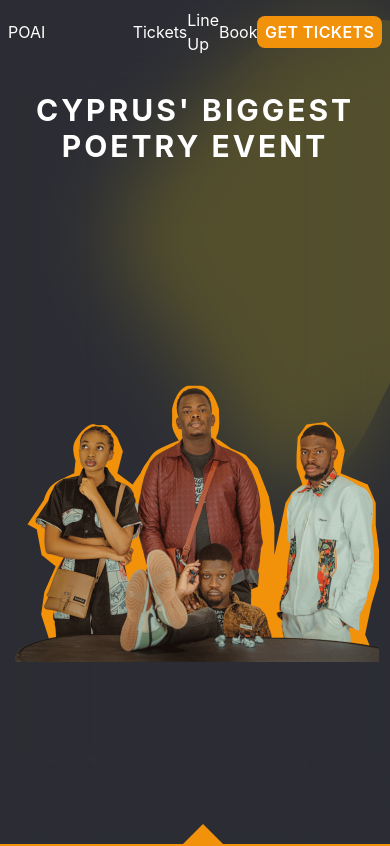
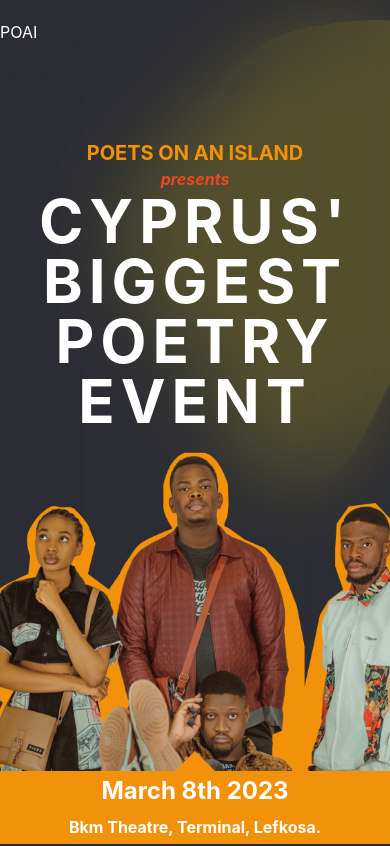
Before and after one commit to ayowayne123/POAI-BKM-Tickets, a Next.js app: page / in a window 390 px wide. Shown: the top 846 px of the page. Built offline with nearby package versions, Linux system fonts and the light colour scheme.

Commit message:
repsonsive hero

```diff
--- /dev/null
+++ b/components/info.jsx
@@ -0,0 +1,23 @@
+import React from 'react'
+
+function Info() {
+  return (
+    <div>
+       <div className='container'>
+      <div className='grid grid-cols-3 w-full'>
+
+        <span className='col-span-2 w-full flex flex-col'>
+        <span> Post-fear</span>
+        <span> Let our words speak II</span>
+
+
+        </span>
+
+         </div>
+
+         </div>
+    </div>
+  )
+}
+
+export default Info
--- a/components/main.jsx
+++ b/components/main.jsx
@@ -7,25 +7,25 @@
 
 function Main() {
   return (
-    <div>
-    <div id='home' className=' container overflow-hidden w-full h-screen relative'>
-     <div className=' ' >
+    <div className='md:h-full h-screen flex flex-col'>
+    <div id='home' className=' lg:container overflow-hidden w-full h-full  md:h-screen relative'>
+     <div className='' >
         <span className=' backdrop-blur-[40px] -z-10 h-full w-full absolute '> </span>
   <span className='absolute  -z-20 inset-x-0 top-5 flex flex-row justify-center translate-x-[30%] items-center mx-auto' >
-  <svg  viewBox="0 0 383 457" fill="none" xmlns="http://www.w3.org/2000/svg" className=' lg:w-1/4 xl:w-1/4 '>
+  <svg  viewBox="0 0 383 457" fill="none" xmlns="http://www.w3.org/2000/svg" className=' md:w-1/4 xl:w-1/4 '>
 <path fillRule="evenodd" clipRule="evenodd" d="M179.78 9.04145C240.598 -4.27955 315.315 -8.6697 357.175 37.4933C398.57 83.142 381.193 155.264 366.737 215.213C355.844 260.384 316.55 287.035 288.142 323.773C251.74 370.849 239.211 455.907 179.78 456.99C120.516 458.069 102.813 375.415 67.4036 327.794C40.2771 291.312 0.276022 260.703 0.00155725 215.213C-0.273918 169.555 36.0529 135.648 66.0369 101.262C99.3956 63.0059 130.245 19.8912 179.78 9.04145Z" fill="#EFD510" fillOpacity="0.2"/>
 </svg>
 
     </span>
       <div className='w-full h-16  grid grid-cols-3 items-center bg-transparent'>
         <span> POAI </span>
-        <span className='w-full  flex flex-row justify-between items-center ' >
+        <span className='w-full  hidden md:flex flex-row justify-between items-center ' >
          <Link href='/#tickets' scroll={true}>Tickets </Link>
          <Link href='/#lineUp' to='/#lineUp' scroll={true}> Line Up</Link>
          <Link href='/#book' scroll={true}>Book </Link>
          <Link href='/#partner' scroll={true}> Partners </Link>
              </span>
-             <span className='w-full flex items-center justify-center'>
+             <span className='w-full  hidden md:flex items-center justify-center'>
              <span className='w-32 flex items-center justify-center font-semibold cursor-pointer hover:bg-[#f2910aad]   h-8 bg-[#F2910A] rounded-lg text-white uppercase tracking-wide'>
               Get tickets
              </span>
@@ -35,21 +35,27 @@
     </div>
     </div>
     <div className='w-full h-full flex justify-between  flex-col '>
-    <span className='tracking-widest text-3xl lg:text-7xl w-full flex-col  uppercase font-bold translate-y-7 flex items-center justify-center text-center'>
+    <span className='md:hidden tracking-widest text-6xl h-full w-full flex-col  uppercase font-bold translate-y-7 flex items-center justify-center text-center'>
+    <span className='text-xl uppercase tracking-normal text-[#f2910a]'>Poets on an Island</span>
+    <span className='text-base lowercase italic tracking-normal text-[#E94822]'>presents</span>
     <span>Cyprus&apos; biggest  </span>
     <span>poetry event </span></span>
-<span className=' uppercase w-full h-full z-10 font-bold  grid relative '>
-  <Image src={BkmMain} alt='Poets on an Island' className='w-fit  bg-gradient-to-b from-current to-transparent object-contain' fill/> </span>
+    <span className='hidden md:flex tracking-widest text-5xl md:text-7xl w-full flex-col  uppercase font-bold translate-y-7  items-center justify-center text-center'>
+    <span>Cyprus&apos; biggest  </span>
+    <span>poetry event </span></span>
+<span className=' uppercase w-full h-full z-10 font-bold  flex flex-col relative '>
+  <Image src={BkmMain} alt='Poets on an Island' className='w-full bg-gradient-to-b  from-current to-transparent lg:object-contain object-cover' fill/>
+   </span>
 
   </div>
   <span className='w-full  flex-row flex items-center justify-center absolute bottom-0  z-30 '>
   <span  className=' triangle  '> </span></span>
     </div>
 
-    <span className='h-20 lg:h-32 w-full flex flex-col items-center justify-center gap-2 font-bold text-2xl lg:text-5xl text-white bg-[#F2910A] '>
+    <span className='h-20 md:h-32 w-full flex flex-col items-center justify-center gap-2 font-bold text-2xl md:text-5xl text-white bg-[#F2910A] '>
 
       <span> March 8th 2023</span>
-      <span className='lg:text-3xl text-base'>Bkm Theatre, Terminal, Lefkosa. </span> </span>
+      <span className='md:text-3xl text-base'>Bkm Theatre, Terminal, Lefkosa. </span> </span>
     </div>
   )
 
--- a/components/regular.jsx
+++ /dev/null
@@ -1,18 +0,0 @@
-import React from 'react'
-
-function Regular() {
-  return (
-    <div className='w-full flex flex-col  mx-auto container items-center justify-center -translate-y-4'>
-         <span className='flex w-2/5  relative group cursor-pointer '>
-    <svg  viewBox="0 0 239 83" fill="#ffffff" className='w-full stroke-red-600  group-hover:fill-[#F2910A]' xmlns="http://www.w3.org/2000/svg">
-    <path d="M0 57.7968V0C56.9092 20.1284 176.376 20.3477 239 0V57.7968C238.866 71.721 185.415 83 119.5 83C53.585 83 0.134344 71.721 0 57.7968Z" fill=""/>
-    </svg>
-    <span className=' text-black flex absolute inset-0 translate-y-3 text-2xl font-semibold items-center justify-center'>Regular</span>
-
-    </span>
-
-    </div>
-  )
-}
-
-export default Regular
--- /dev/null
+++ b/components/schedule.jsx
@@ -0,0 +1,11 @@
+import React from 'react'
+
+function Schedule() {
+  return (
+    <div>
+
+    </div>
+  )
+}
+
+export default Schedule
--- a/components/stage.jsx
+++ /dev/null
@@ -1,19 +0,0 @@
-import React from 'react'
-
-
-function Stage() {
-  return (
-    <div className='w-full flex flex-col  mx-auto container '>
-    <span  className='flex w-full items-center justify-center relative'>
-
-<svg  viewBox="0 0 239 94" fill="#ffffff" className='w-2/5 stroke-red-600 'xmlns="http://www.w3.org/2000/svg">
-<path d="M0 65.4567V0H239V65.4567C238.866 81.2262 185.415 94 119.5 94C53.585 94 0.134344 81.2262 0 65.4567Z" fill=""/>
-</svg>
-<span className='w-full h-full text-black flex z-20 absolute inset-0 text-2xl font-semibold items-center justify-center'>Stage</span>
-    </span>
-
-    </div>
-  )
-}
-
-export default Stage
--- a/components/ticket.jsx
+++ /dev/null
@@ -1,15 +0,0 @@
-import React from 'react'
-import Stage from './stage'
-import Regular from './regular'
-
-function Ticket() {
-  return (
-    <div className='hidden lg:block'>
-        <Stage/>
-        <Regular/>
-        <Regular/>
-    </div>
-  )
-}
-
-export default Ticket
--- a/src/app/page.jsx
+++ b/src/app/page.jsx
@@ -3,7 +3,7 @@
 import './globals.css'
 import Main from 'components/main'
 import LineUp from 'components/lineUp'
-import Ticket from 'components/ticket'
+
 
 
 
@@ -13,7 +13,7 @@
 
      <Main/>
      <LineUp/>
-     <Ticket/>
+
 
       </div>
   )
```
